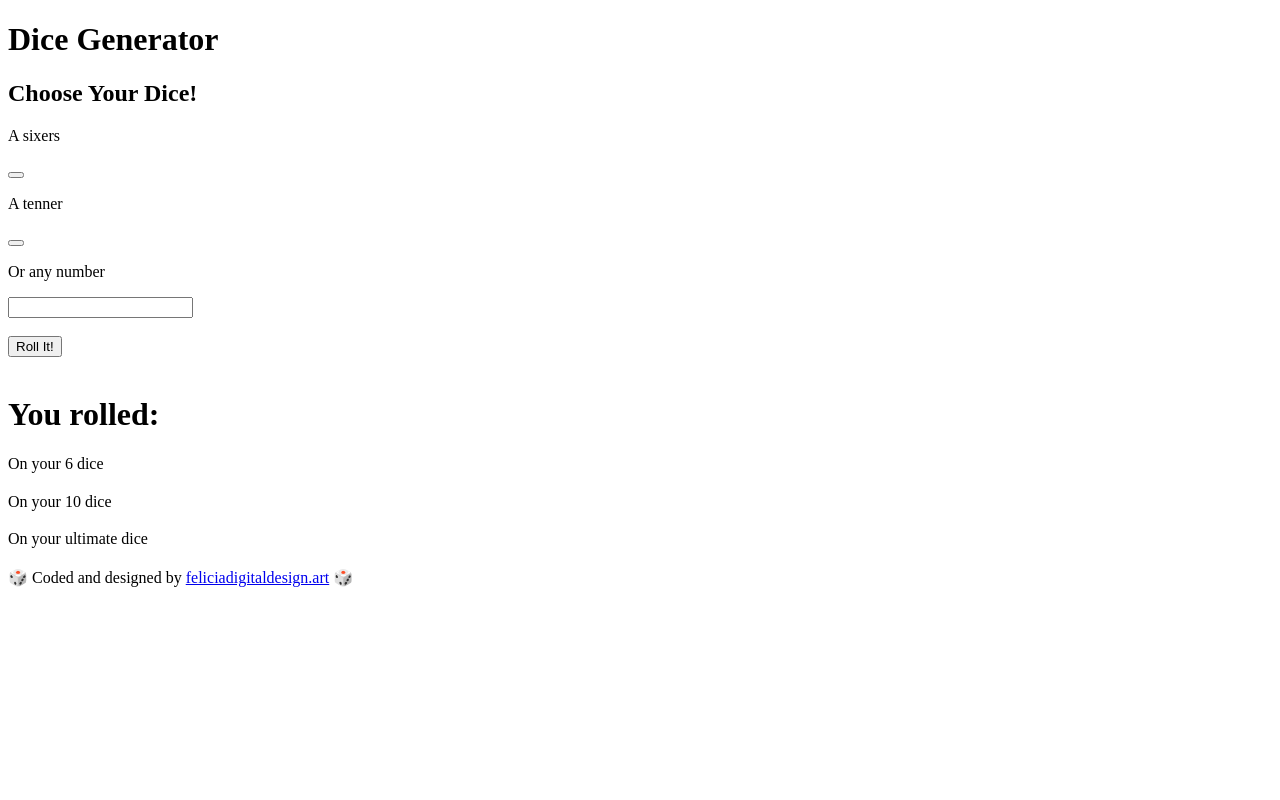
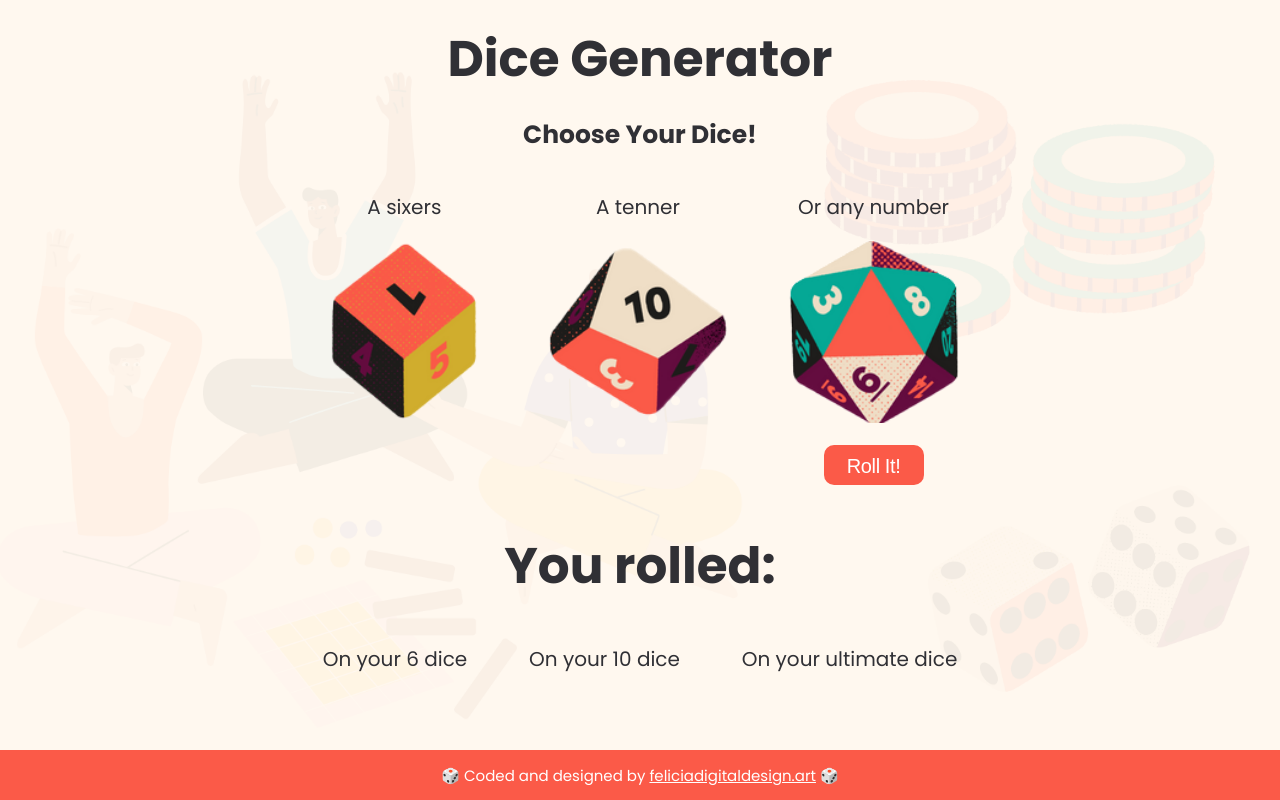
Before and after one commit to applescan/Dice-Generator, a plain HTML site: page index.html in a window 1280 px wide. Drawn offline with Linux system fonts and the light colour scheme; the site is published under a folder, as on GitHub Pages, so addresses that start at the root find nothing.

Commit message:
test again

```diff
--- a/css/styles.css
+++ b/css/styles.css
@@ -1,7 +1,7 @@
 @import url('https://fonts.googleapis.com/css2?family=Poppins:wght@400;500;700;900&display=swap');
 
 html {
-    background: url('/images/bg.png') no-repeat center center fixed;
+    background: url('../images/bg.png') no-repeat center center fixed;
     -webkit-background-size: cover;
     -moz-background-size: cover;
     -o-background-size: cover;
@@ -50,7 +50,7 @@ input {
     font-size: 35px;
     color: #fff;
     text-align: center;
-    background-image: url('/images/dicex.png');
+    background-image: url('../images/dicex.png');
     background-size: cover;
     background-color: rgba(225, 225, 225, 0);
     border: 0px;
@@ -100,7 +100,7 @@ p {
 .button6 {
     width: 180px;
     height: 180px;
-    background-image: url('/images/dice6.png');
+    background-image: url('../images/dice6.png');
     background-size: cover;
     background-color: rgba(225, 225, 225, 0);
 }
@@ -108,7 +108,7 @@ p {
 .button10 {
     width: 180px;
     height: 180px;
-    background-image: url('/images/dice10.png');
+    background-image: url('../images/dice10.png');
     background-size: cover;
     background-color: rgba(225, 225, 225, 0);
 }
--- a/index.html
+++ b/index.html
@@ -5,8 +5,8 @@
     <meta charset="UTF-8">
     <meta http-equiv="X-UA-Compatible" content="IE=edge">
     <meta name="viewport" content="width=device-width, initial-scale=1.0">
-    <script src="/script/script.js"></script>
-    <link rel="stylesheet" href="/css/styles.css" />
+    <script src="script/script.js"></script>
+    <link rel="stylesheet" href="css/styles.css" />
     <title>Dice Generator</title>
 </head>
 
```
